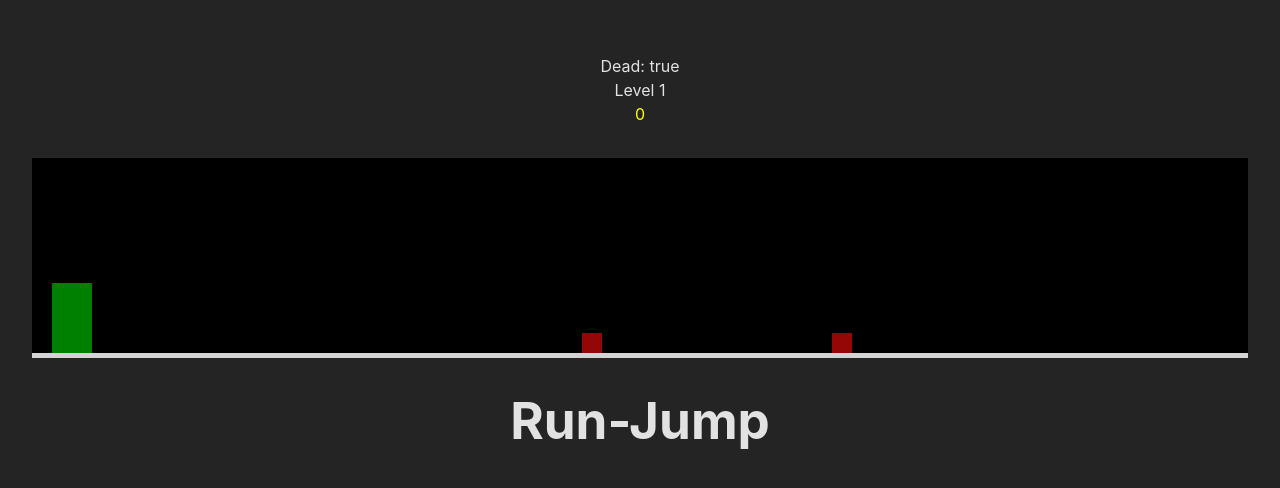
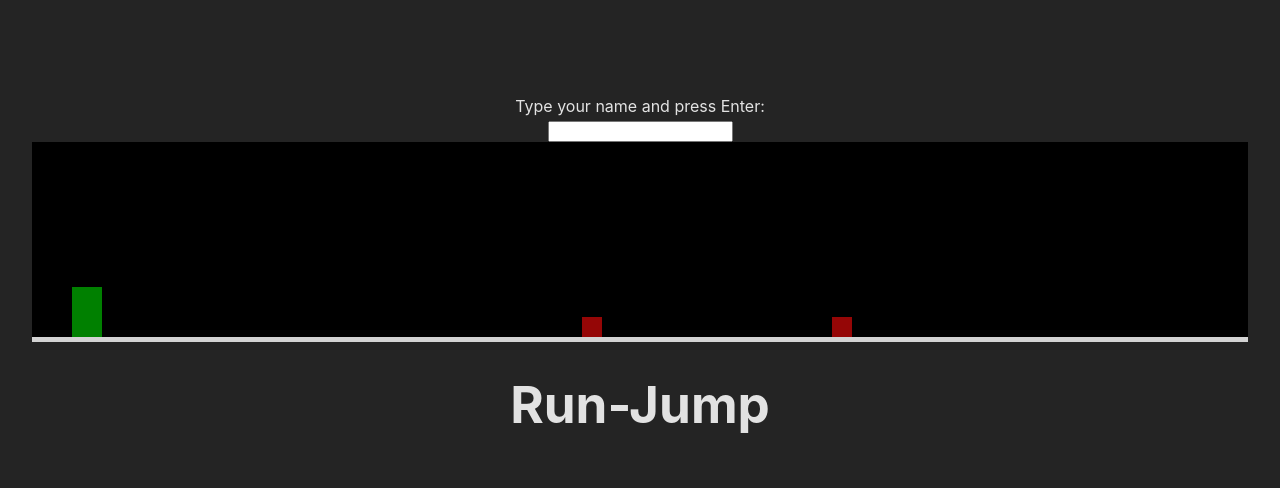
Before and after one commit to opowell/run-jump, a Vue app: page / in a window 1280 px wide. Shown: the part 132-620 px from the top of the page. Built offline with nearby package versions, Linux system fonts and the light colour scheme.

Commit message:
score list

```diff
--- a/src/components/HelloWorld.vue
+++ b/src/components/HelloWorld.vue
@@ -4,28 +4,64 @@ import { computed, ref } from 'vue'
 const score = ref(0)
 let gameLoopInterval: number | undefined
 
+const readyToStart = ref(true)
 const playerDead = ref(true)
 const addBlockDelay = ref(0)
 const playerPosition = ref(5)
 const playerJumpSpeed = ref(0)
+const playerName = ref('')
 const blocks = ref([550, 800])
 const level = ref(1)
 const nextLevelCounter = ref(100)
+const playerWidth = 30
+const playerLeft = 40
+const blockWidth = ref(20)
+const scores = ref([])
+let scoresStored = window.localStorage.getItem('scores')
+if (scoresStored) {
+  scoresStored = JSON.parse(scoresStored)
+} else
+  scoresStored = []
+console.log(scoresStored)
+scoresStored.sort((a, b) => b.score - a.score)
+scores.value.push(...scoresStored)
 const playerStyle = computed(() => {
   return {
-    bottom: playerPosition.value + 'px'
+    bottom: playerPosition.value + 'px',
+    left: playerLeft + 'px',
+    width: playerWidth + 'px'
   }
 })
+const showNameEntry = computed(() => {
+  return playerDead.value || playerName.value === ''
+})
+const gameRef = ref(null)
+const currentScore = ref()
 function startGame() {
+  if (playerName.value === '') return
+  readyToStart.value = false
   score.value = 0
   level.value = 1
   nextLevelCounter.value = 100
   blocks.value = [550, 800]
-  addBlockDelay.value = 30
+  addBlockDelay.value = 5
   playerPosition.value = 5
   playerJumpSpeed.value = 0
   playerDead.value = false
+  gameRef.value.focus()
   gameLoopInterval = setInterval(() => {
+    if (playerDead.value) {
+      currentScore.value = {
+        name: playerName.value,
+        score: score.value
+      }
+      scores.value.push(currentScore.value)
+      scores.value.sort((a, b) => b.score - a.score)
+      window.localStorage.setItem('scores', JSON.stringify(scores.value))
+      playerName.value = ''
+      clearInterval(gameLoopInterval)
+      return
+    }
     score.value = score.value + level.value
     nextLevelCounter.value = nextLevelCounter.value - 1
     if (nextLevelCounter.value === 0) {
@@ -52,14 +88,13 @@ function startGame() {
         addBlockDelay.value = 30
       }
     }
-    if (playerPosition.value < 20 && blocks.value[0] > 43 && blocks.value[0] <= 61) {
+    if (playerPosition.value < 20 && blocks.value[0] > playerLeft && blocks.value[0] <= playerLeft + playerWidth) {
       playerDead.value = true
-      clearInterval(gameLoopInterval)
     }
-  }, 100)
+  }, 50)
 }
 function handleSpace() {
-  if (playerDead.value) {
+  if (readyToStart.value) {
     startGame()
   } else {
     jump()
@@ -67,29 +102,44 @@ function handleSpace() {
 }
 function jump() {
   if (playerPosition.value === 5) {
-    playerJumpSpeed.value = 25
+    playerJumpSpeed.value = 22
   }
 }
 </script>
 
 <template>
-  <div class="game" @keydown.space="handleSpace" tabindex="0">
-    <div class="stopped">Dead: {{ playerDead }}</div>
-    <div class="level">Level {{ level }}</div>
-    <div class="score">{{ score }}</div>
+  <div ref="gameRef" class="game" @keydown.space="handleSpace" tabindex="0">
+    <div v-if="showNameEntry" class="enter-name">
+      <div class="scores">
+        <div class="scores-list-entry" v-for="(s, i) in scores" :key="i" :style="{ highlight: s === currentScore }">
+          {{ i+1 }}. {{ s.score }} {{ s.name }}
+        </div>
+      </div>
+      <br>
+      <div>Type your name and press Enter:</div>
+      <input type="text" v-model="playerName" @keydown.enter="startGame">
+    </div>
+    <div v-if="!showNameEntry">
+      <div>{{ playerName }}</div>
+      <div class="level">Level {{ level }}</div>
+      <div class="score">{{ score }}</div>
+    </div>
     <div class="board">
       <div class="character" :style="playerStyle" />
       <div class="ground" />
-      <div class="block" v-for="(block, index) in blocks" :key="index" :style="{ left: block + 'px' }"/>
+      <div class="block" v-for="(block, index) in blocks" :key="index" :style="{ left: block + 'px', width: blockWidth + 'px' }"/>
     </div>
     <h1>Run-Jump</h1>
   </div>
 </template>
 
 <style scoped>
+.scores {
+  display: flex;
+  flex-direction: column;
+}
 .block {
   height: 20px;
-  width: 20px;
   background-color: rgb(149, 6, 6);
   position: absolute;
   bottom: 5px;
@@ -99,11 +149,9 @@ function jump() {
   margin-bottom: 2rem;
 }
 .character {
-  width: 40px;
-  height: 70px;
+  height: 50px;
   background-color: green;
   position: absolute;
-  left: 20px;
 }
 .ground {
   height: 5px;
@@ -119,4 +167,10 @@ function jump() {
   position: relative;
   overflow: hidden;
 }
+.game:focus {
+  outline: none;
+}
+.highlight {
+  color: yellow;
+}
 </style>
```
